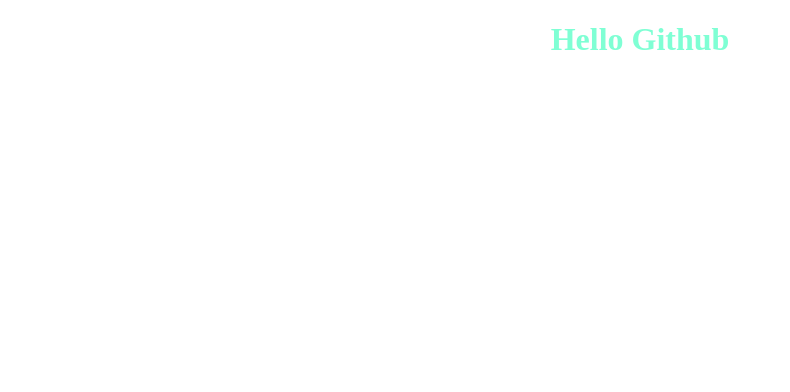
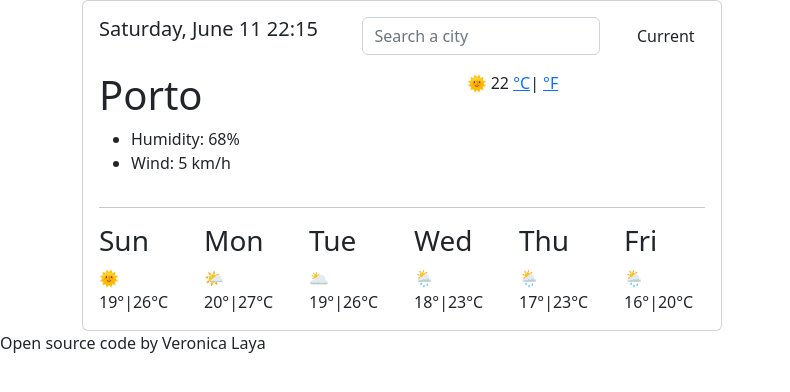
Before and after one commit to marivero-laya/weather-app, a plain HTML site: page index.html in a window 1280 px wide. Shown: the whole page, without its empty margins (0-790 px from the left). Drawn offline with nearby package versions, Linux system fonts and the light colour scheme; a web font is replaced by a local one.

Commit message:
Updated project html

```diff
--- a/index.html
+++ b/index.html
@@ -4,11 +4,103 @@
     <meta charset="UTF-8" />
     <meta http-equiv="X-UA-Compatible" content="IE=edge" />
     <meta name="viewport" content="width=device-width, initial-scale=1.0" />
-    <title>Document</title>
-    <link rel="stylesheet" href="style.css" />
+    <title>Weather App</title>
+    <link
+      href="https://cdn.jsdelivr.net/npm/bootstrap@5.2.0-beta1/dist/css/bootstrap.min.css"
+      rel="stylesheet"
+      integrity="sha384-0evHe/X+R7YkIZDRvuzKMRqM+OrBnVFBL6DOitfPri4tjfHxaWutUpFmBp4vmVor"
+      crossorigin="anonymous"
+    />
+    <link rel="stylesheet" href="src/styles.css" />
+    <link rel="preconnect" href="https://fonts.googleapis.com">
+<link rel="preconnect" href="https://fonts.gstatic.com" crossorigin>
+<link href="https://fonts.googleapis.com/css2?family=Kiwi+Maru&family=Lobster&display=swap" rel="stylesheet">
+<script src="https://cdn.jsdelivr.net/npm/axios/dist/axios.min.js"></script>
   </head>
   <body>
-    <h1>Hello Github</h1>
-    <script src="script.js"></script>
+    <div class="container">
+      <div class="card" style="width: 40rem">
+        <div class="card-body">
+          <div class="row top-row">
+          <div class="col-5 time-of-day">
+            <h5 id="currentDate">Saturday, June 11 22:15</h1>
+          </div>
+          <div class="col-5 search-bar">
+          <form id="search-form" class="mb-3 search-form">
+                <input type="search" placeholder="Search a city" class="form-control" id="city-input" autocomplete="off">
+          </form>
+          </div>
+          <div class="col-2 local-temp-button">
+          <button id="local-temp" class="btn my-2 my-sm-0" type="submit">Current</button>
+          </div>
+        </div>
+        <div class="row overview">
+          <div class="col-7 city-and-stats">
+            <h1 id="city">Porto</h1>
+            <ul>
+              <li>Humidity: <span id="humidity">68</span>%</li>
+              <li>Wind: <span id="wind">5</span> km/h</li>
+            </ul>
+          </div>
+          <div class="col-4 current-prevision">
+            <span class="emoji">🌞</span>
+            <span class="temperature" id="temperature">22</span>
+            <span class="units">
+              <a href="#" id="celsius-link">°C</a>|
+            <a href="#" id="fahrenheit-link">°F</a>
+            </span>
+          </div>
+        </div>
+        <hr>
+        <div class="row forecast">
+          <div class="col-2">
+            <h3>Sun</h3>
+            <span class.emoji-forecast>🌞</span>
+            <div class="weather-forecast-temperature">
+              19°|26°C
+            </div>
+          </div>
+          <div class="col-2">
+            <h3>Mon</h3>
+            <span class.emoji-forecast>🌤</span>
+            <div class="weather-forecast-temperature">
+              20°|27°C
+            </div>
+          </div>
+          <div class="col-2">
+            <h3>Tue</h3>
+            <span class.emoji-forecast>🌥</span>
+            <div class="weather-forecast-temperature">
+              19°|26°C
+            </div>
+          </div>
+          <div class="col-2">
+            <h3>Wed</h3>
+            <span class.emoji-forecast>🌦</span>
+            <div class="weather-forecast-temperature">
+              18°|23°C
+            </div>
+          </div>
+          <div class="col-2">
+            <h3>Thu</h3>
+            <span class.emoji-forecast>🌦</span>
+            <div class="weather-forecast-temperature">
+              17°|23°C
+            </div>
+          </div>
+          <div class="col-2">
+            <h3>Fri</h3>
+            <span class.emoji-forecast>🌦</span>
+            <div class="weather-forecast-temperature">
+              16°|20°C
+            </div>
+          </div>
+          </div>
+        </div>
+      </div>
+    </div>
+    <footer>Open source code by Veronica Laya</footer>
+    </div>
   </body>
+  <script src="src/index.js"></script>
 </html>
```
